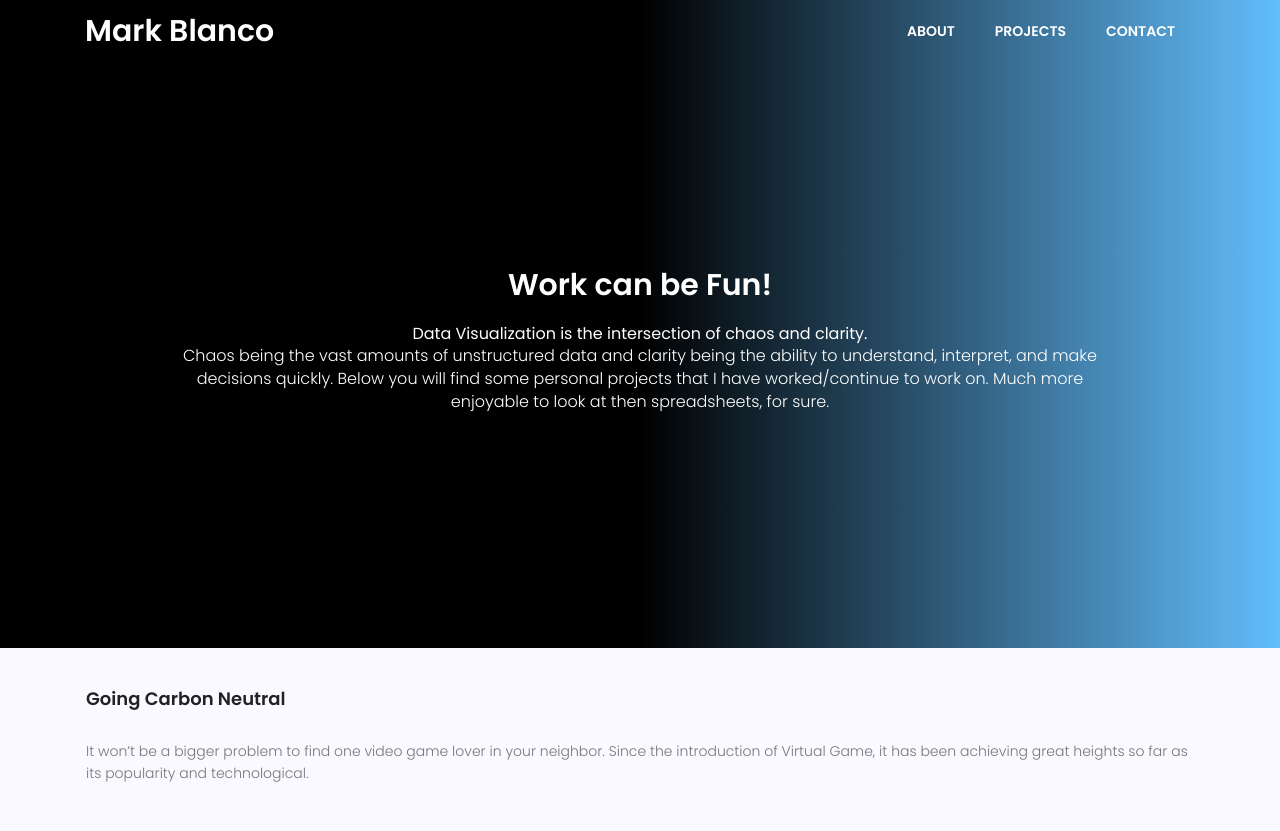
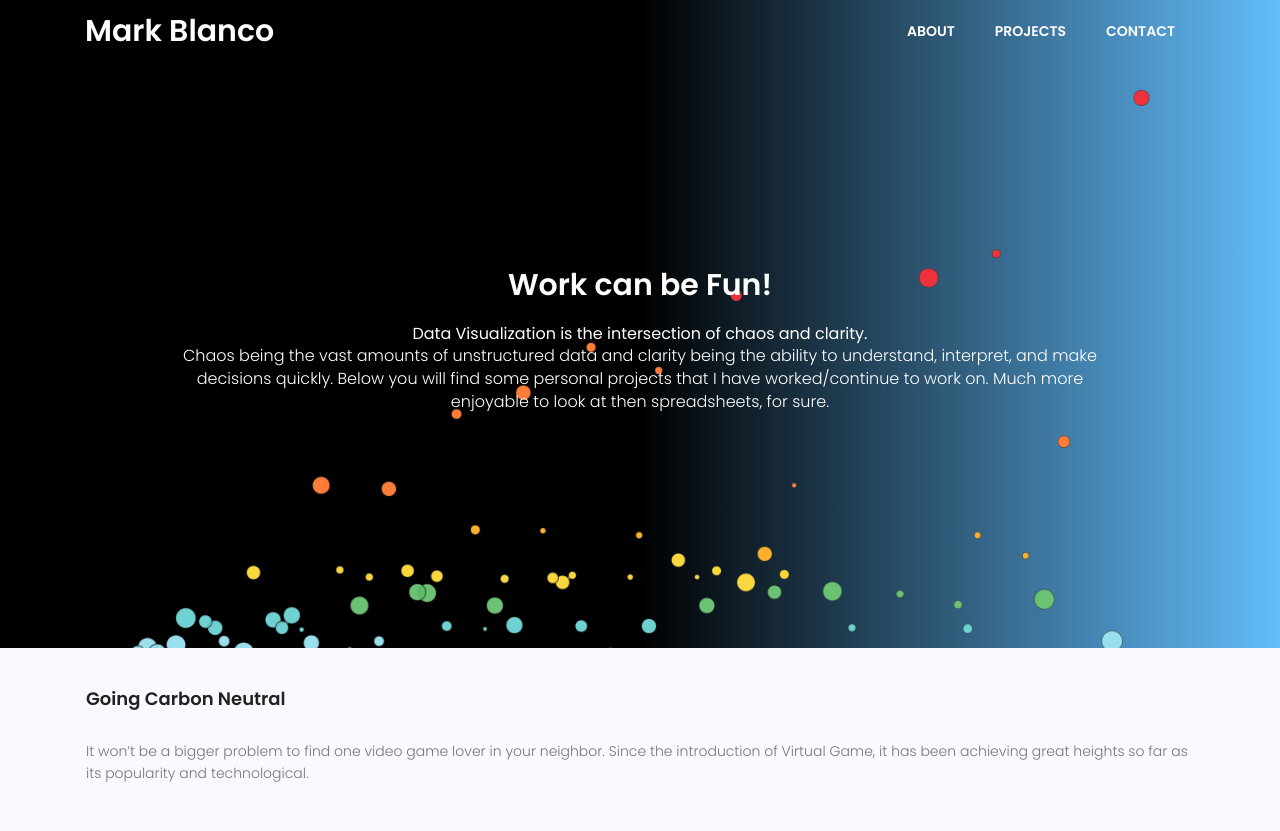
Before and after one commit to boombranco/boombranco.github.io, a Jekyll site: the page projects.html, which Jekyll copies as it is, in a window 1280 px wide. Shown: the top 831 px of the page. Built offline with Jekyll 4.4.1, drawn with Linux system fonts in a browser that asks for light colours; nearby versions of some CDN libraries; grey boxes are pictures that could not be loaded.

Commit message:
Almost there image

```diff
--- a/css/main.css
+++ b/css/main.css
@@ -2645,8 +2645,8 @@ footer {
   text-align: center;
 }
 
-.container .bubbles {
-  background-image: url(img/RunningColors.png);
+.container.bubbles {
+  background-image: url(../img/RunningColors.png);
   background-size: cover;
 
 }
```
Also changed, not shown: img/RunningColors.jpeg (added).
